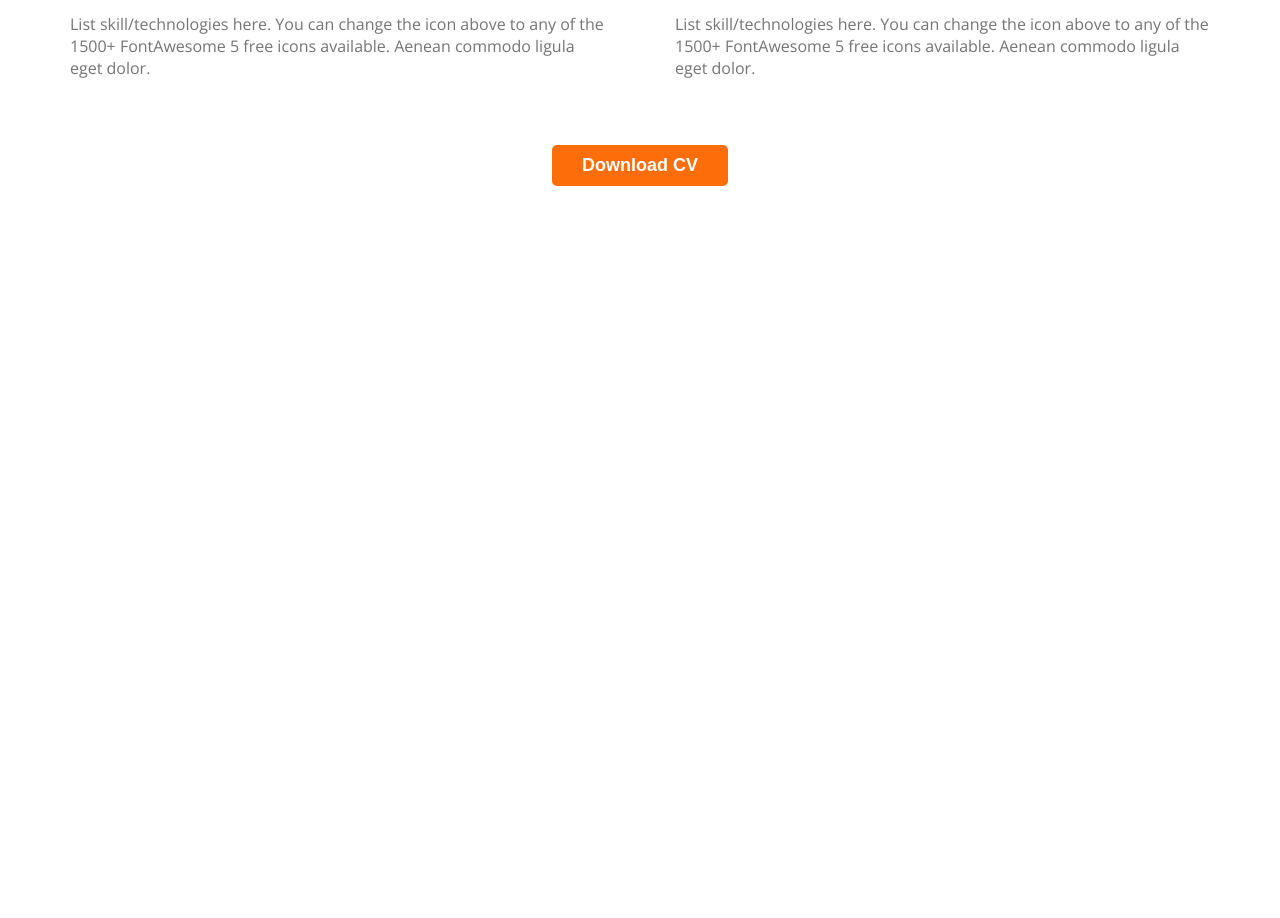
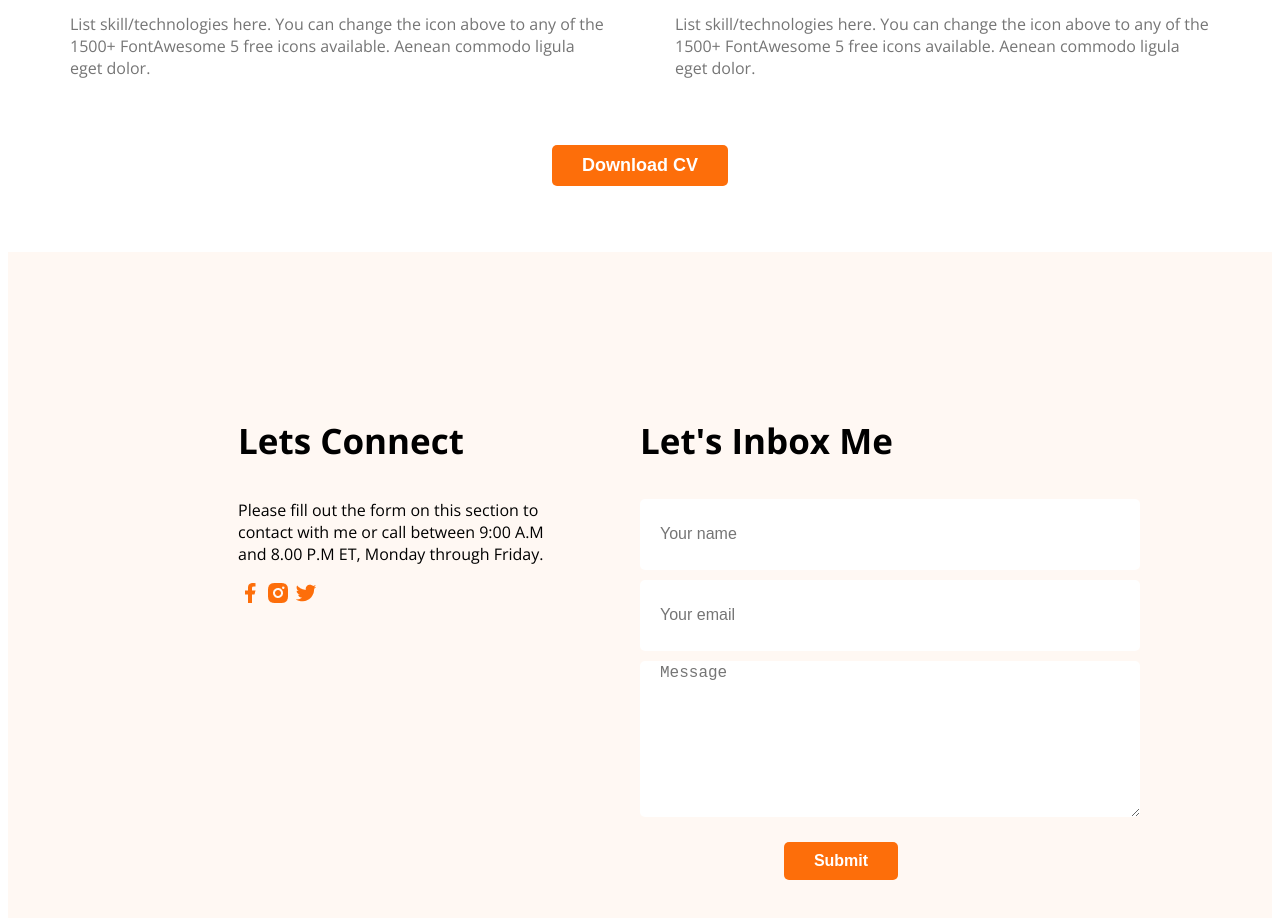
Before and after one commit to HachiburRahman/Basic-Portfolio, a plain HTML site: page index.html in a window 1280 px wide. Shown: the part 2771-3689 px from the top of the page. Before the commit the page ends 3007 px from the top, so only its background shows below. Drawn offline with nearby package versions, Linux system fonts and the light colour scheme.

Commit message:
ass footer

```diff
--- a/index.html
+++ b/index.html
@@ -186,6 +186,25 @@
       </section>
 
     </main>
-    <footer></footer>
+    <footer>
+        <div class="footer-column">
+            <h3 class="footer-column-title">Lets Connect</h3>
+            <p class="footer-column-para">Please fill out the form on this section to contact with me or call between 9:00 A.M and 8.00 P.M ET, Monday through Friday.</p>
+            <a href=""><img src="icons/facebook.png" alt=""></a>
+            <a href=""><img src="icons/insta.png" alt=""></a>
+            <a href=""><img src="icons/twitter.png" alt=""></a>
+
+        </div>
+         <div class="footer-column">
+            <h3 class="footer-column-title">Let's Inbox Me</h3>
+            <form action="">
+                <input type="text" placeholder="Your name">
+                <input type="email" placeholder="Your email">
+                <textarea name="" id="" placeholder="Message"></textarea>
+                <input type="submit" value="Submit">
+            </form>
+
+        </div>
+    </footer>
   </body>
 </html>
--- a/style.css
+++ b/style.css
@@ -206,3 +206,55 @@ section{
     border: none;
     margin: 50px;
 }
+
+
+/* Footer Style */
+
+footer{
+    display: flex;
+    margin-top: 200px;
+    margin-bottom: 200px;
+    gap: 70px;
+    background-color: #FFF8F3;
+    padding: 130px 230px;
+}
+.footer-column{
+    width: 50%;
+}
+.footer-column-title{
+    font-weight: bold;
+    font-size: 35px;
+}
+
+footer input[type="text"],input[type="email"]{
+    width: 460px;
+    height: 65px;
+    background-color: white;
+    border-radius: 5px;
+    border  :none  ;
+    font-size: 16px;
+    padding: 3px 20px;
+    margin-bottom: 10px;
+}
+
+footer textarea{
+    width: 460px;
+    height: 150px;
+    background-color: white;
+    border-radius: 5px;
+    border  :none  ;
+    font-size: 16px;
+    padding: 3px 20px;
+}
+footer input[type="submit"]
+{
+    font-size: 16px;
+    font-weight: bold;
+    padding: 10px 30px;
+    background-color: #FD6E0A;
+    border-radius: 5px;
+    color: white;
+    border: none;
+    margin: 20px auto;
+    display: block;
+}
```
